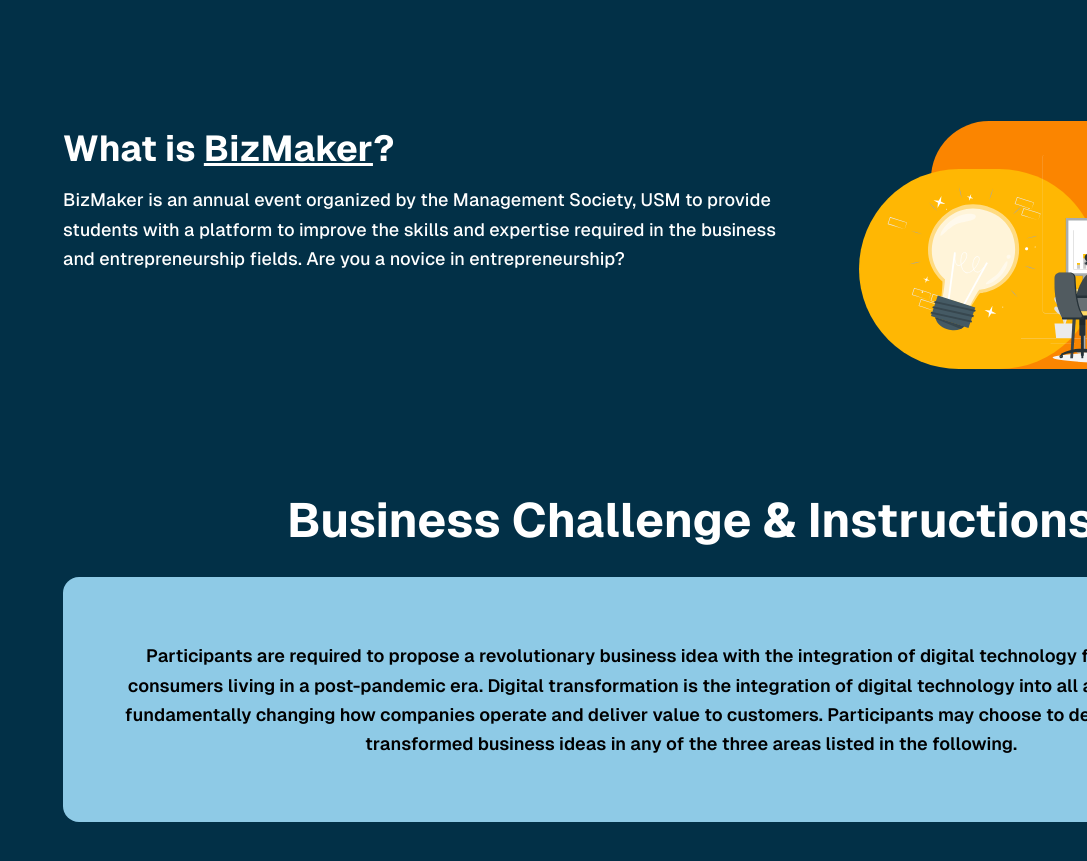
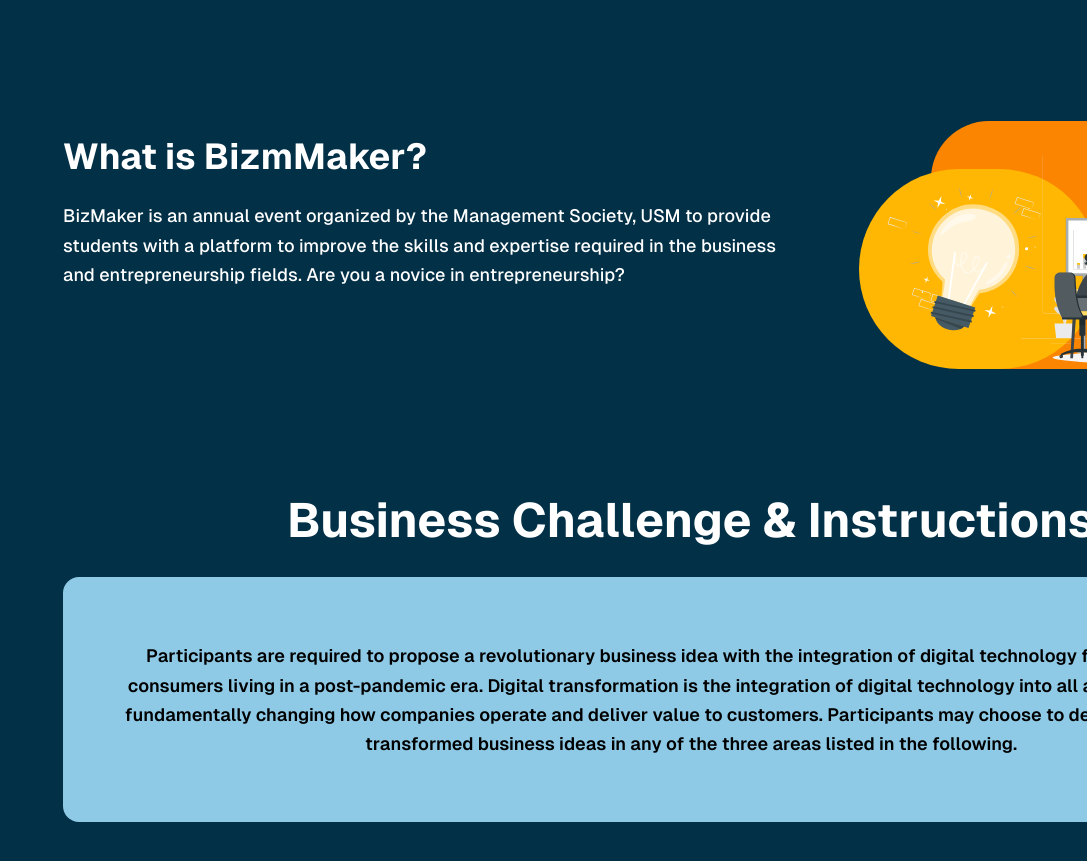
Before and after one commit to diminecjean/hackfinity, a Next.js app: page / in a window 1280 px wide. Shown: the part 1040-1901 px from the top of the page, without its empty margins (193-1280 px from the left). Built offline with nearby package versions, Linux system fonts and the light colour scheme; no server answers.

Commit message:
test change

```diff
--- a/src/app/page.js
+++ b/src/app/page.js
@@ -68,8 +68,8 @@ export default function Home() {
                         className='flex flex-col md:flex-row justify-between p-16 gap-16'
                     >
                         <div className='text-white align-middle'>
-                            <h1 className='py-2 font-bold text-4xl'>
-                                What is <span className='underline'>BizMaker</span>?
+                            <h1 className='py-4 font-bold text-4xl'>
+                                What is BizmMaker?
                             </h1>
                             <p className='py-2 text-lg font-medium leading-relaxed'>
                                 BizMaker is an annual event organized by the Management Society, USM
```
